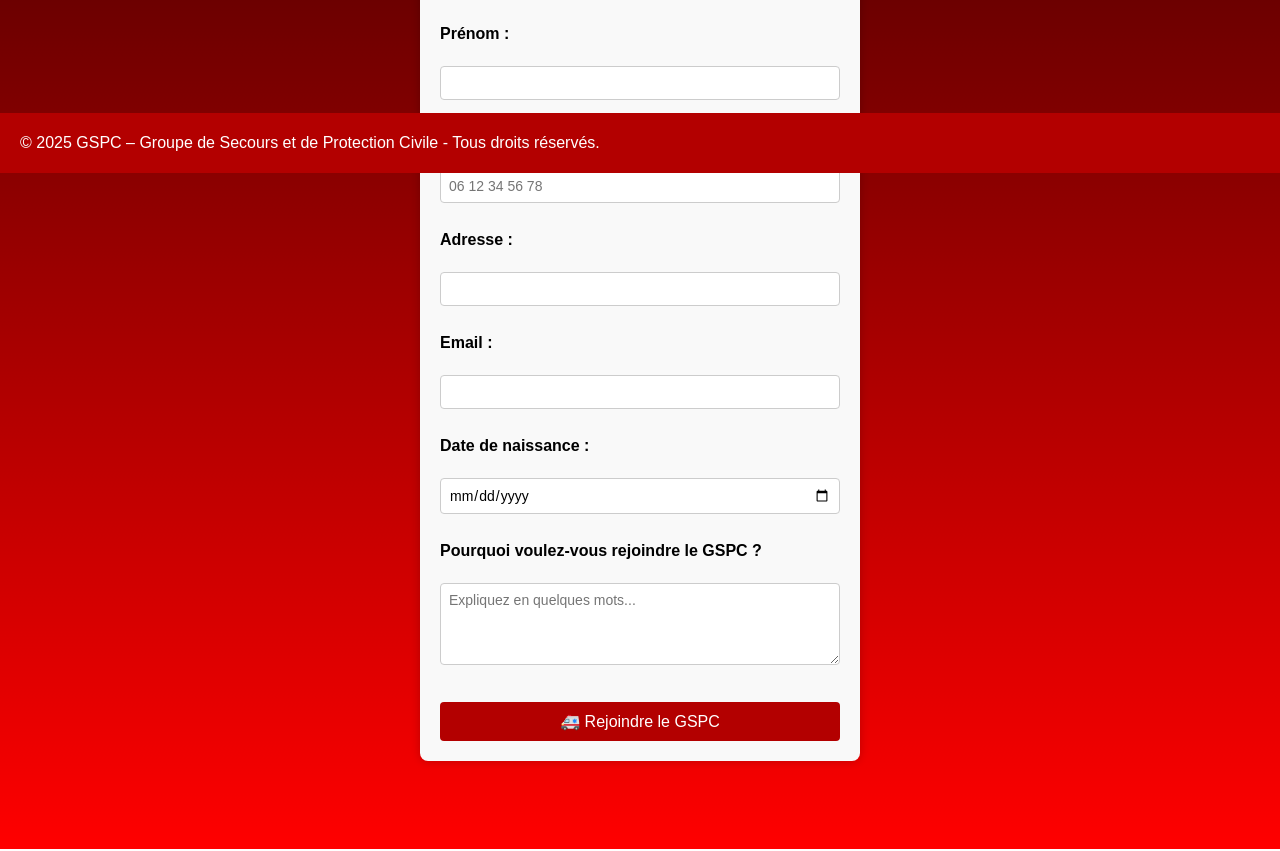
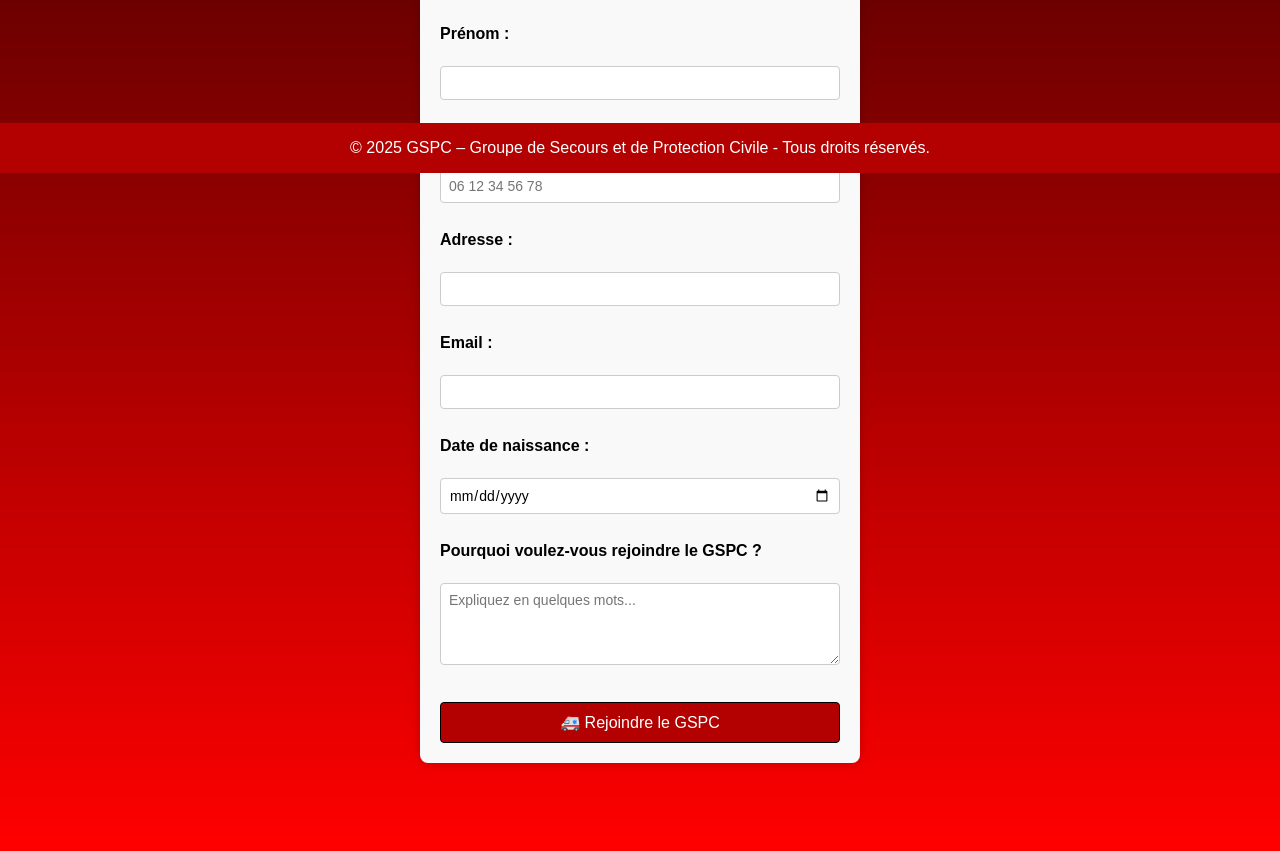
Before and after one commit to pistacker/entresec, a plain HTML site: page autrepage/page1.html in a window 1280 px wide. Shown: the part 627-1478 px from the top of the page. Drawn offline with Linux system fonts and the light colour scheme.

Commit message:
modification du bouton d'envoie des form

```diff
--- a/style.css
+++ b/style.css
@@ -8,14 +8,14 @@ body { /* C'est le style de TOUTE la page - tout ce qui est en haut en bas à ga
   position: fixed; /* Ça veut dire que même si tu scrolles la page, le footer reste visible */
   bottom: 0; /* Le positionne tout en bas de l'écran */
   left: 0; /* Le positionne du côté gauche */
+  right: 0; /* Le positionne du côté droit */
   width: 100%; /* Il prend toute la largeur de l'écran */
-  height: 60px; /* Il a une hauteur de 60 pixels - pas trop grand pas trop petit */
+  height: 50px; /* Il a une hauteur de 60 pixels - pas trop grand pas trop petit */
   background-color: #b30000; /* Couleur de fond rouge foncé, un peu agressif */
   color: white; /* Le texte à l'intérieur est blanc pour contraster avec le fond rouge */
   display: flex; /* On utilise flexbox - c'est une façon d'arranger les éléments facilement */
   align-items: center; /* Les éléments sont centrés verticalement au milieu */
-  justify-content: flex-start; /* Les éléments commencent à gauche et s'étendent vers la droite */
-  padding-left: 20px; /* On laisse de l'espace sur la gauche avant le contenu commence */
+  justify-content: center; /* Les éléments commencent à gauche et s'étendent vers la droite */
 }
 
 #logo-img { /* C'est l'image du logo - l'image que tu vois en haut du site */
@@ -24,7 +24,7 @@ body { /* C'est le style de TOUTE la page - tout ce qui est en haut en bas à ga
   height: 52px; /* L'image fait 52 pixels de haut */
 }
 
-#logotxt { /* C'est le texte du logo - le titre/nom du site */
+#logotxt { /* C'est le titre/nom du site */
   font-size: 24px; /* La taille du texte - 24 pixels c'est assez gros pour bien voir */
   font-weight: bold; /* Le texte est en gras - plus épais donc plus visible */
   color: red; /* La couleur du texte est rouge */
@@ -148,7 +148,7 @@ img { /* C'est le style pour TOUTES les images du site */
   background-color: #b30000; /* Couleur rouge foncé comme le reste du site */
   color: white; /* Le texte dedans est blanc pour bien contraster */
   padding: 10px; /* De l'espace dedans autour du texte */
-  border: none; /* Pas de bordure - c'est plus moderne */
+  border: 1px solid black; /* Bordure noire */
   border-radius: 4px; /* Les coins sont arrondis */
   width: 100%; /* Le bouton prend toute la largeur du formulaire */
   cursor: pointer; /* Quand on passe la souris dessus le curseur change - pour montrer c'est cliquable */
```
